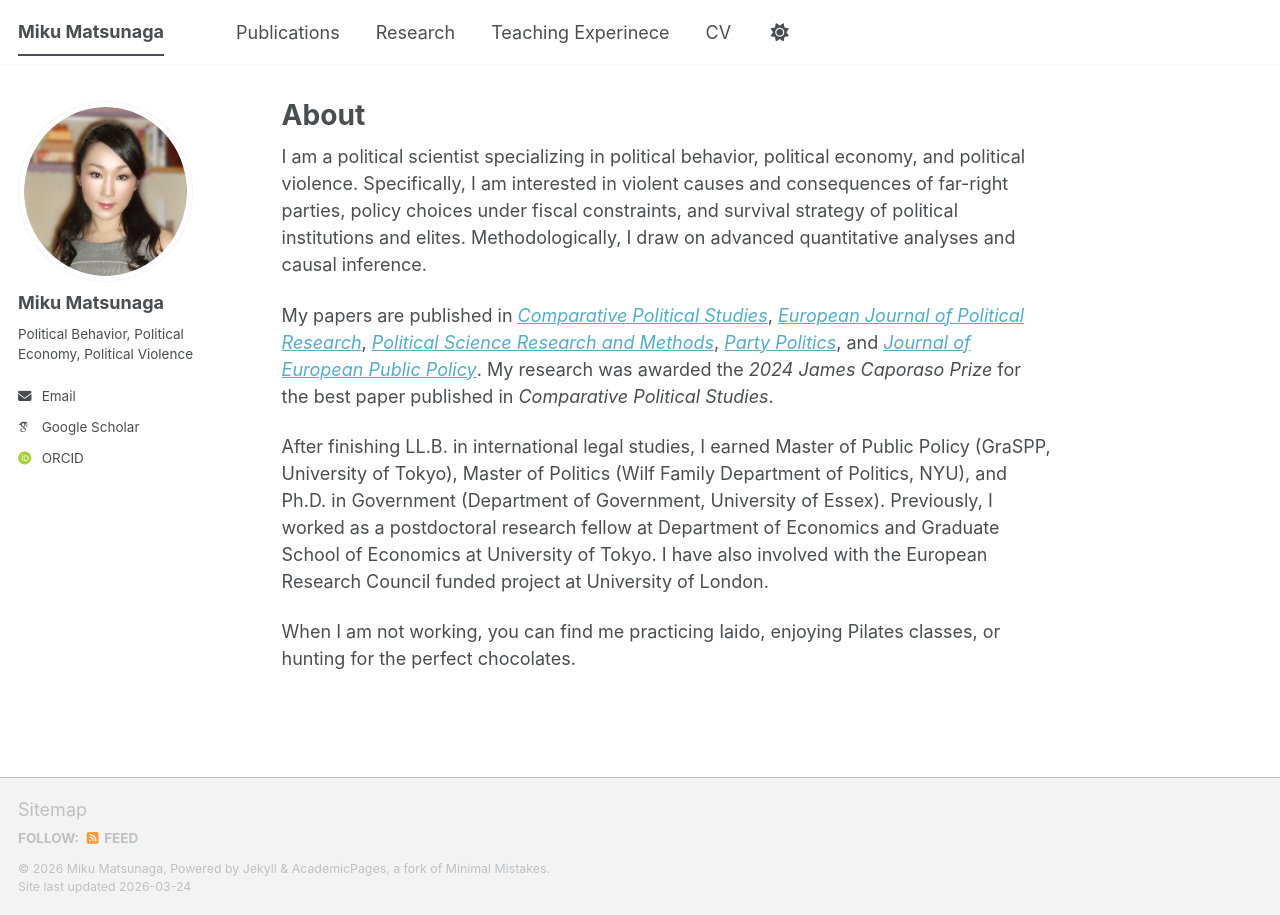
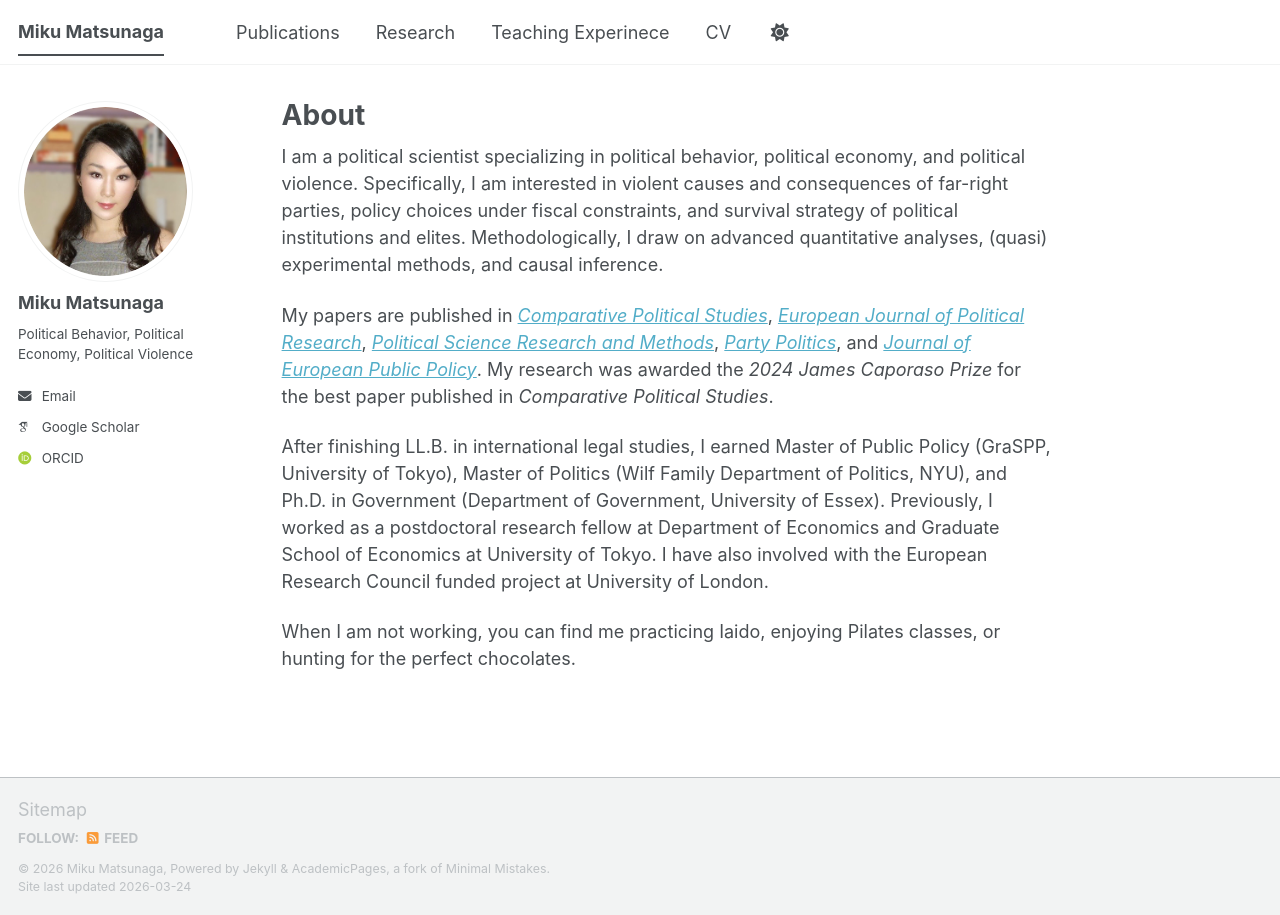
Before and after one commit to mikumatsunaga/mikumatsunaga.github.io, a Jekyll site: the page built from _pages/about.md, in a window 1280 px wide. Built offline with Jekyll 4.4.1, drawn with Linux system fonts in a browser that asks for light colours; some web fonts are replaced; a script bundle is joined from its source files by our own code; library files that are not in the unit come from our copies.

Commit message:
Update about.md

```diff
--- a/_pages/about.md
+++ b/_pages/about.md
@@ -9,7 +9,7 @@ redirect_from:
 
 
 
-I am a political scientist specializing in political behavior, political economy, and political violence. Specifically, I am interested in violent causes and consequences of far-right parties, policy choices under fiscal constraints, and survival strategy of political institutions and elites. Methodologically, I draw on advanced quantitative analyses and causal inference.
+I am a political scientist specializing in political behavior, political economy, and political violence. Specifically, I am interested in violent causes and consequences of far-right parties, policy choices under fiscal constraints, and survival strategy of political institutions and elites. Methodologically, I draw on advanced quantitative analyses, (quasi) experimental methods, and causal inference.
 
 My papers are published in [*Comparative Political Studies*](https://journals.sagepub.com/doi/abs/10.1177/00104140231169021), [*European Journal of Political Research*](https://ejpr.onlinelibrary.wiley.com/doi/10.1111/1475-6765.12668), [*Political Science Research and Methods*](https://www.cambridge.org/core/journals/political-science-research-and-methods/article/strengthening-mainstream-consensus-the-effect-of-radical-right-populist-parties-on-the-defense-policies-of-left-parties/F65029B987DC84770D2E3A081925EF2A), [*Party Politics*](https://journals.sagepub.com/doi/10.1177/13540688221107084), and [*Journal of European Public Policy*](https://www.tandfonline.com/doi/full/10.1080/13501763.2025.2490814).  My research was awarded the *2024 James Caporaso Prize* for the best paper published in *Comparative Political Studies*.
 
```
